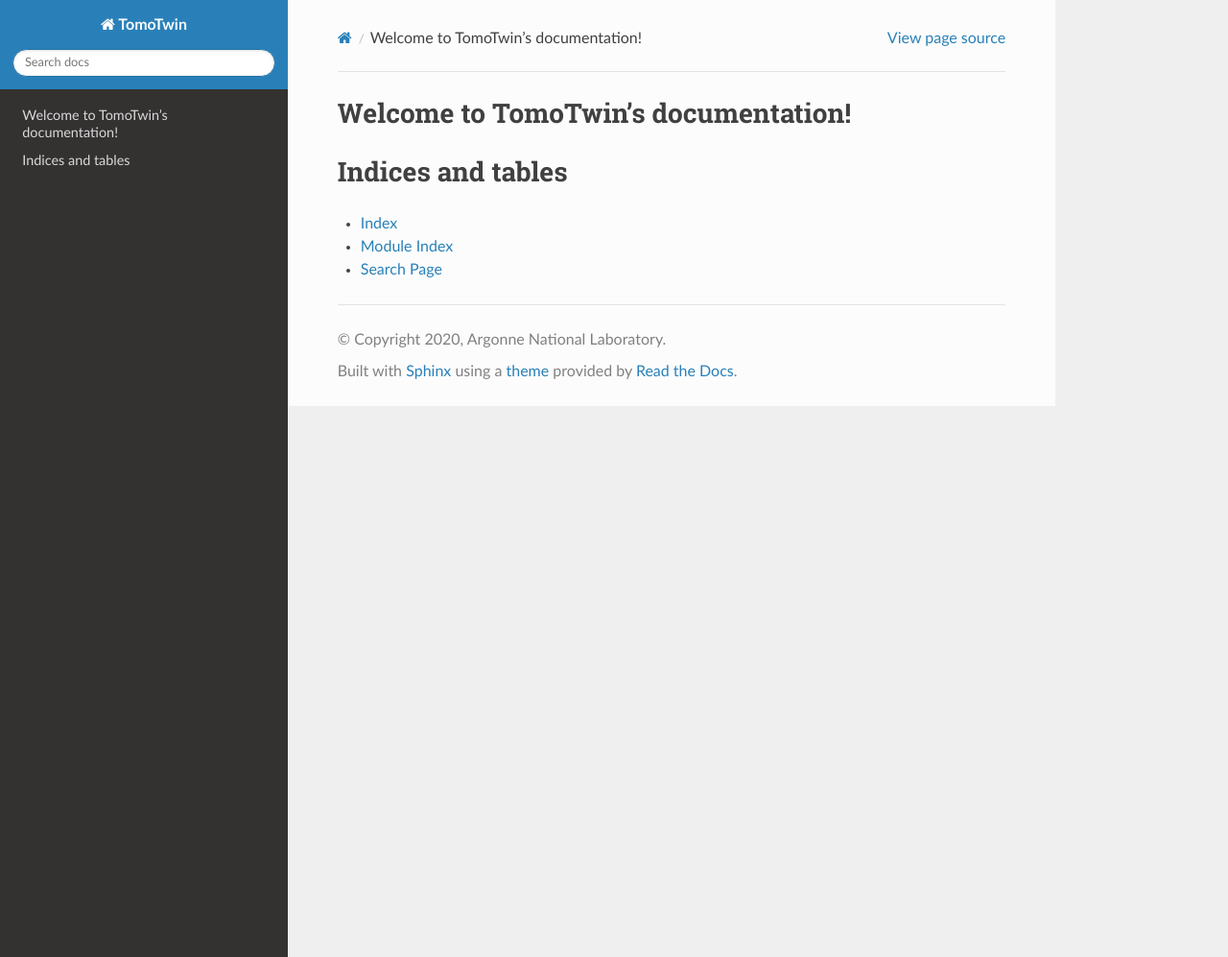
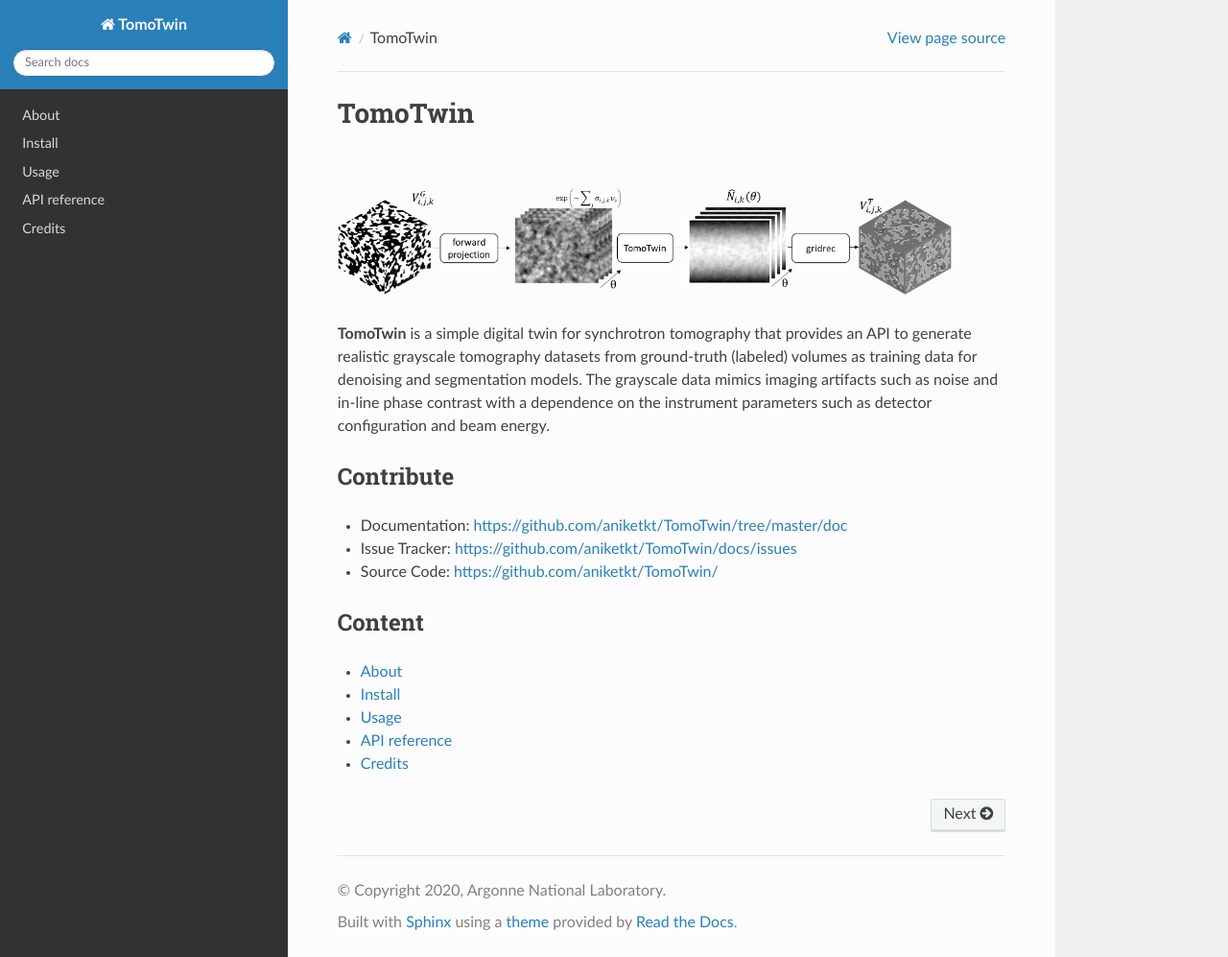
Before and after one commit to aniketkt/TomoTwin, a Sphinx documentation site: the page built from docs/index.rst, in a window 1280 px wide and 997 px high. Shown: the whole window at 96% size. Built offline with Sphinx 7.4.7 and the Read the Docs theme 2.0.0, drawn with Linux system fonts in a browser that asks for light colours.

Commit message:
edit docs

```diff
--- a/docs/index.rst
+++ b/docs/index.rst
@@ -1,20 +1,31 @@
-.. TomoTwin documentation master file, created by
-   sphinx-quickstart on Wed Mar 17 14:25:24 2021.
-   You can adapt this file completely to your liking, but it should at least
-   contain the root `toctree` directive.
+========
+TomoTwin
+========
 
-Welcome to TomoTwin's documentation!
-====================================
+
+.. image:: source/img/schematic.png
+   :width: 640px
+   :alt: project
+
+
+**TomoTwin** is a simple digital twin for synchrotron tomography that provides an API to generate realistic grayscale tomography datasets from ground-truth (labeled) volumes as training data for denoising and segmentation models. The grayscale data mimics imaging artifacts such as noise and in-line phase contrast with a dependence on the instrument parameters such as detector configuration and beam energy.
+
+
+Contribute
+----------
+
+* Documentation: https://github.com/aniketkt/TomoTwin/tree/master/doc
+* Issue Tracker: https://github.com/aniketkt/TomoTwin/docs/issues
+* Source Code: https://github.com/aniketkt/TomoTwin/
+
+Content
+-------
 
 .. toctree::
-   :maxdepth: 2
-   :caption: Contents:
+   :maxdepth: 1
 
-
-
-Indices and tables
-==================
-
-* :ref:`genindex`
-* :ref:`modindex`
-* :ref:`search`
+   source/about
+   source/install
+   source/usage
+   source/api
+   source/credits
--- /dev/null
+++ b/docs/source/api/gt_generators.rst
@@ -0,0 +1,5 @@
+:mod:`gt_generators`
+==========================
+
+.. automodule:: tomo_twin.gt_generators
+   :members:
--- /dev/null
+++ b/docs/source/api/recon.rst
@@ -0,0 +1,6 @@
+:mod:`recon`
+==========================
+
+.. automodule:: tomo_twin.recon
+   :members:
+   :show-inheritance:
--- /dev/null
+++ b/docs/source/bibtex/cite.bib
@@ -0,0 +1,6 @@
+@unpublished{Tekawade:21,
+  year = {2021},
+  month = feb,
+  author = {Aniket Tekawade and Zhengchun Liu and Peter Kenesei and Tekin Bicer and Francesco De Carlo and Rajkumar Kettimuthu and Ian Foster},
+  title = {3D AUTOENCODERS FOR FEATURE EXTRACTION IN X-RAY TOMOGRAPHY},
+}
```
Also changed, not shown: docs/source/about.rst (added, +35 -0 lines), docs/source/api.rst (added, +15 -0 lines), docs/source/api/ray.rst (added, +11 -0 lines), docs/source/credits.rst (added, +12 -0 lines), docs/source/install.rst (added, +27 -0 lines), docs/source/modules.rst (deleted, +0 -7 lines), docs/source/tomo_twin.rst (deleted, +0 -46 lines), docs/source/usage.rst (added, +8 -0 lines), docs/source/img/schematic.png (added), 1 other file.
